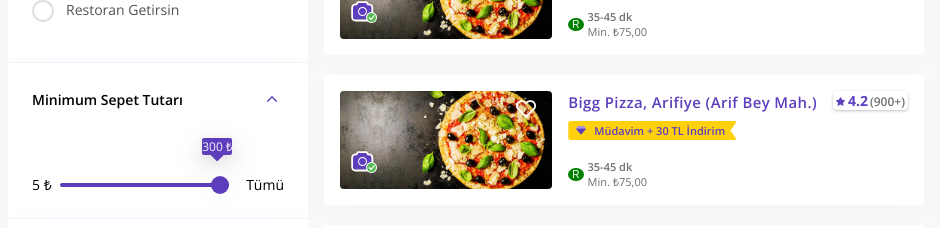
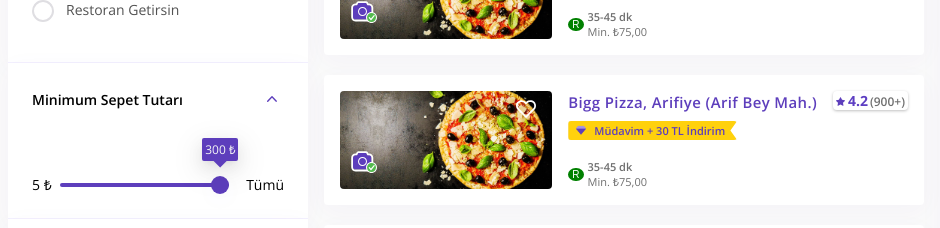
Before and after one commit to hanifisenturk/getir-food-app, a React (Create React App) app: page / in a window 1280 px wide. Shown: the part 1520-1748 px from the top of the page, without its empty margins (16-956 px from the left). Built offline with nearby package versions, Linux system fonts and the light colour scheme.

Commit message:
The tooltip was given a value of having a fixed width.

```diff
--- a/src/components/RangeSlider/RangeSliderTooltip.module.css
+++ b/src/components/RangeSlider/RangeSliderTooltip.module.css
@@ -1,6 +1,7 @@
 .tooltip-container {
   background-color: #5d3ebc;
-  width: 3rem;
+  width: 3.6rem;
+  padding: 3px;
   text-align: center;
   position: absolute;
   top: -4.5rem;
```
